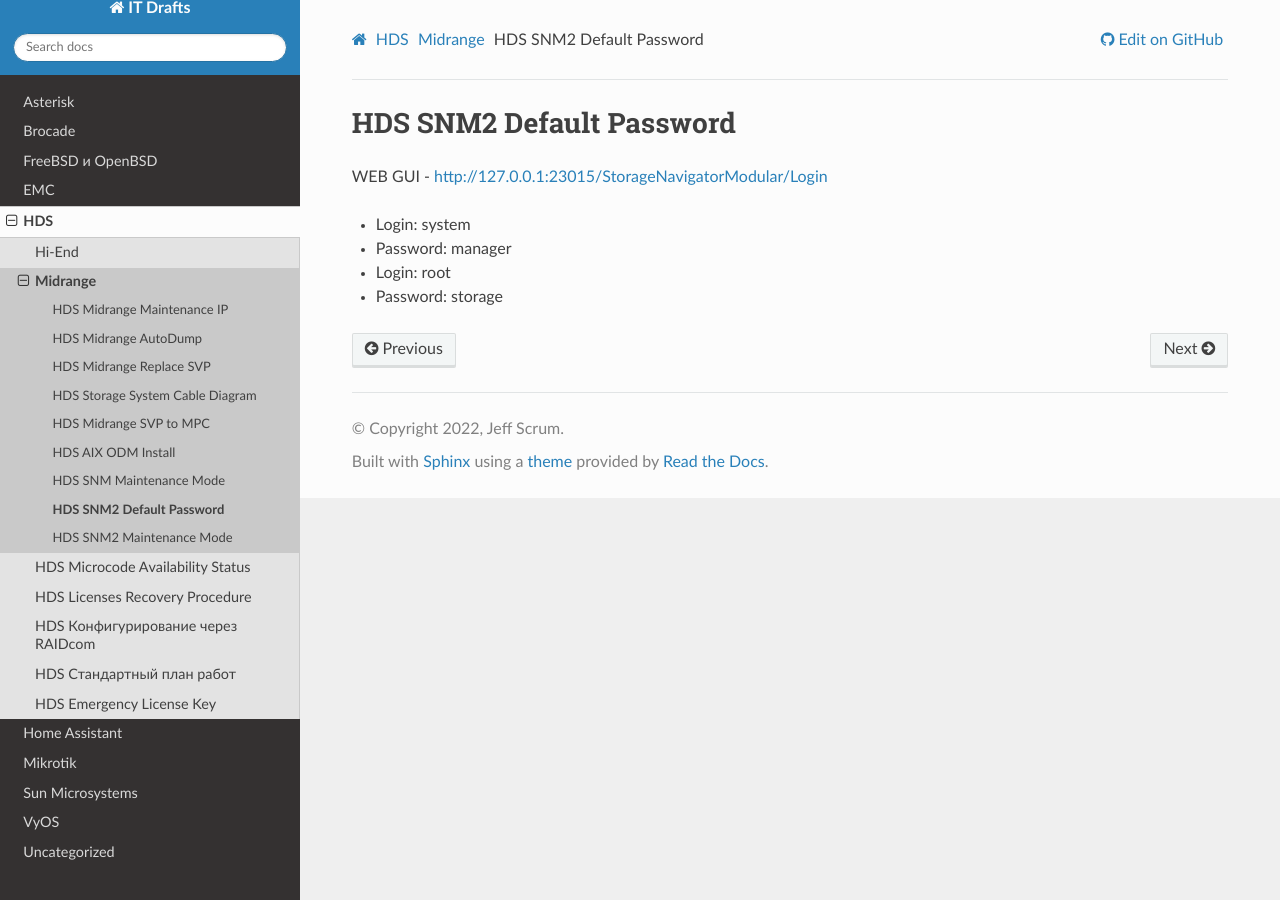
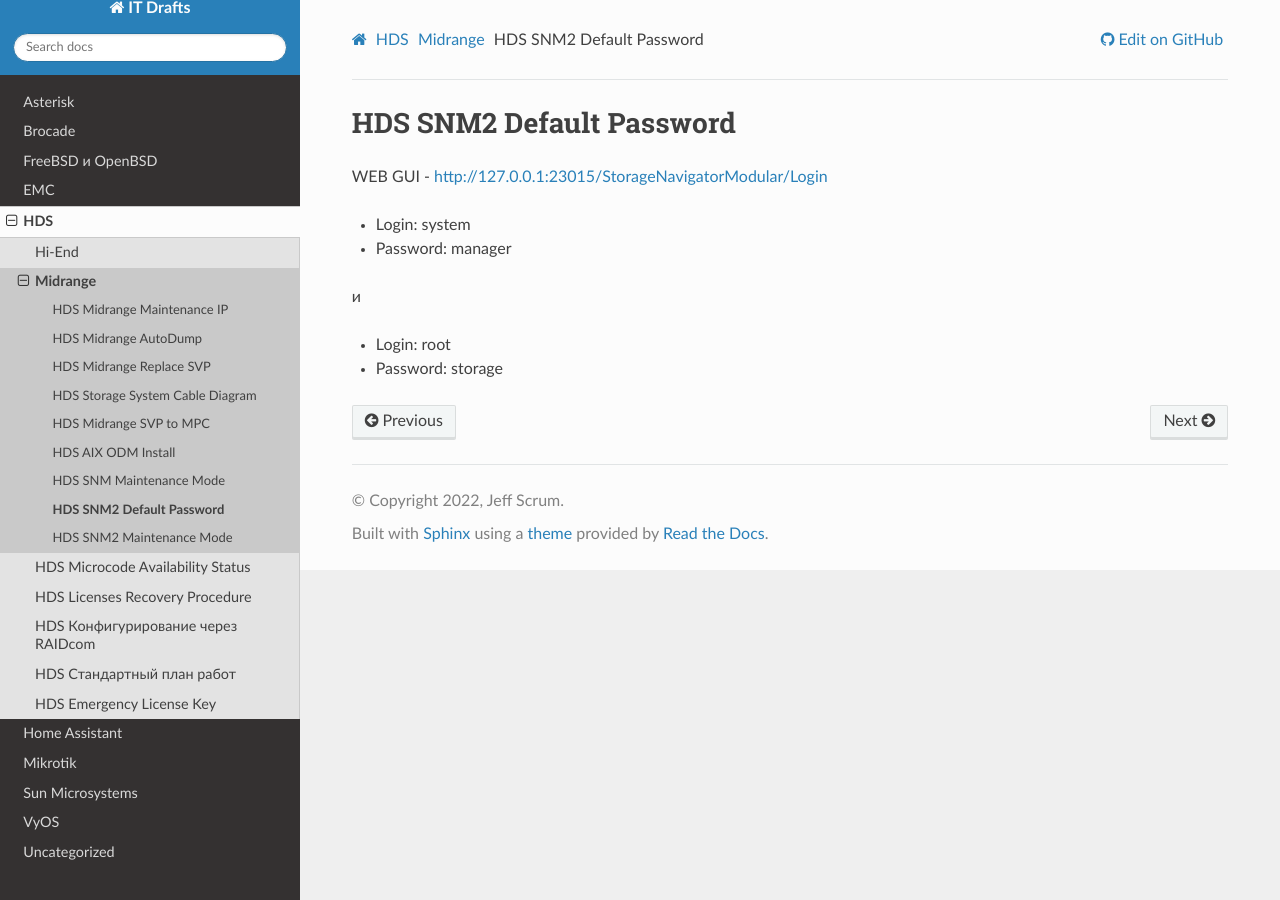
Before and after one commit to jeffscrum/jeffscrum.github.io, a Sphinx documentation site: the page built from source/hds/midrange/hds-midrange-snm2-default-password.rst, in a window 1280 px wide. Built offline with Sphinx 7.4.7 and the Read the Docs theme 2.0.0, drawn with Linux system fonts in a browser that asks for light colours.

```diff
--- a/source/hds/midrange/hds-midrange-snm2-default-password.rst
+++ b/source/hds/midrange/hds-midrange-snm2-default-password.rst
@@ -10,6 +10,7 @@ WEB GUI - http://127.0.0.1:23015/StorageNavigatorModular/Login
 - Login: system
 - Password: manager
 
+и
 
 - Login: root
 - Password: storage
```
